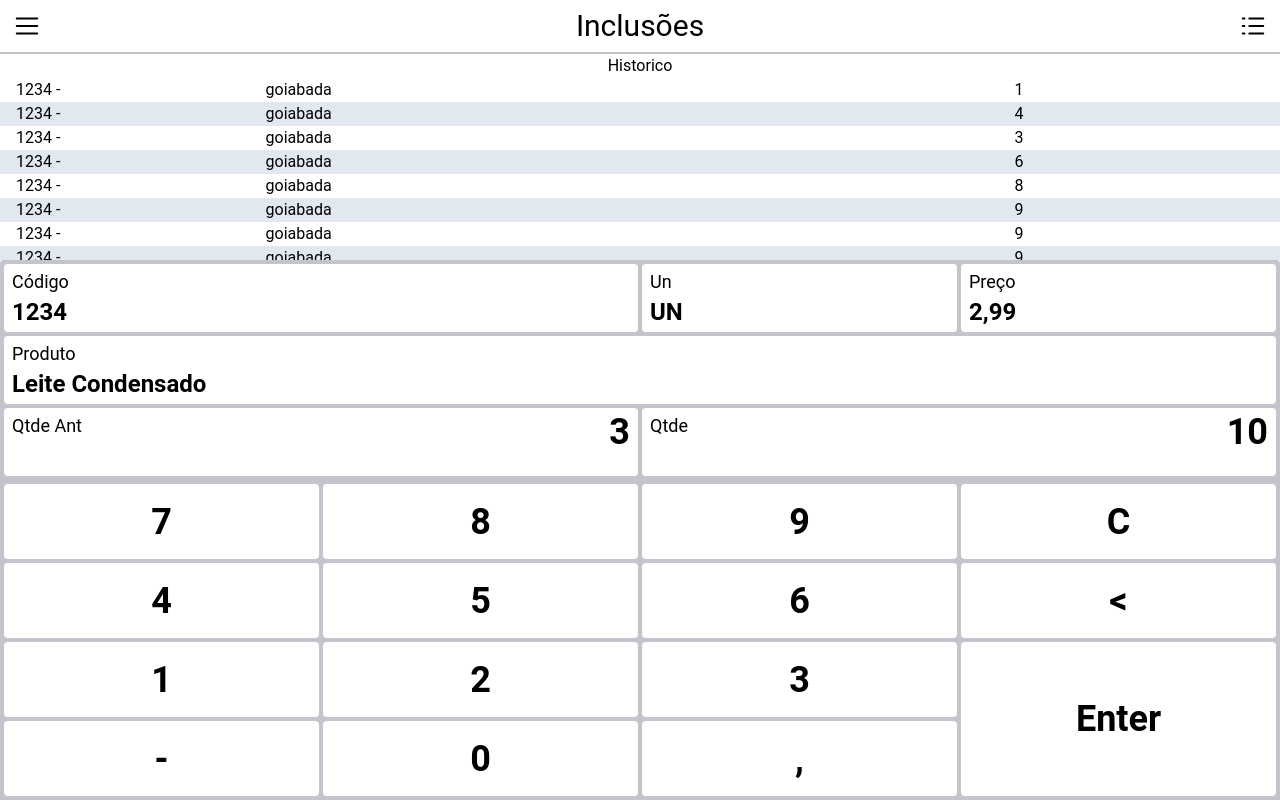
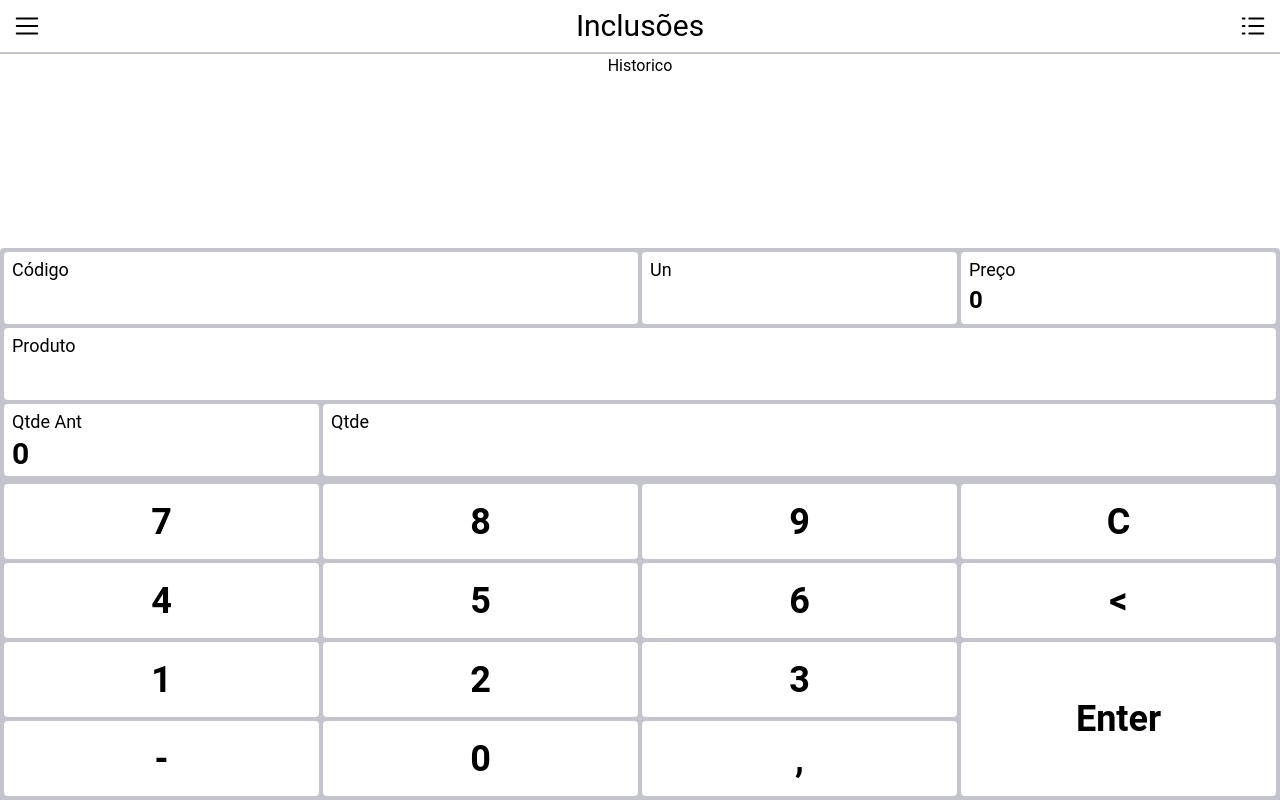
Before and after one commit to LucasGuilherm/contagem, a React (Vite) app: page / in a window 1280 px wide. Built offline with nearby package versions, Linux system fonts and the light colour scheme.

Commit message:
implementado Funcionamento

```diff
--- a/src/App.tsx
+++ b/src/App.tsx
@@ -1,35 +1,100 @@
 import { List, ListChecks, ListDashes } from "phosphor-react";
-import { useState } from "react";
+import { useEffect, useState } from "react";
 import { ItemHistor } from "./components/itemHistorico";
 import { Teclado } from "./components/teclado";
 import { Visor } from "./components/visor";
 
-const listaC = [
-  { codigo: 1234, produto: "goiabada", qtde: 1 },
-  { codigo: 1234, produto: "goiabada", qtde: 4 },
-  { codigo: 1234, produto: "goiabada", qtde: 3 },
-  { codigo: 1234, produto: "goiabada", qtde: 6 },
-  { codigo: 1234, produto: "goiabada", qtde: 8 },
-  { codigo: 1234, produto: "goiabada", qtde: 9 },
-  { codigo: 1234, produto: "goiabada", qtde: 9 },
-  { codigo: 1234, produto: "goiabada", qtde: 9 },
-  { codigo: 1234, produto: "goiabada", qtde: 9 },
-  { codigo: 1234, produto: "goiabada", qtde: 9 },
-  { codigo: 1234, produto: "goiabada", qtde: 9 },
-  { codigo: 1234, produto: "goiabada", qtde: 9 },
-  { codigo: 1234, produto: "goiabada", qtde: 9 },
-  { codigo: 1234, produto: "goiabada", qtde: 9 },
-  { codigo: 1234, produto: "goiabada", qtde: 9 },
-  { codigo: 1234, produto: "goiabada", qtde: 9 },
-  { codigo: 1234, produto: "goiabada", qtde: 9 },
-];
+import { listaProdutos } from "./components/produtos";
+import { v4 } from "uuid";
 
-function App() {
-  const [lista, setLista] = useState(listaC);
+export interface Produto {
+  codigo: number;
+  produto: String;
+  qtde: number;
+  unidade: String;
+  preco: number;
+}
+
+export function App() {
+  const [lista, setLista] = useState(listaProdutos);
+  const [listaContagem, setListaContagem] = useState<Produto[]>([]);
   const [status, setStatus] = useState(false);
+  const [comando, setComando] = useState("");
+  const [comandoQtde, setComandoQtde] = useState("");
+  const [item, setItem] = useState({
+    codigo: 0,
+    produto: "",
+    qtde: 0,
+    unidade: "",
+    preco: 0,
+  });
 
   const handleStatus = () => {
     status ? setStatus(false) : setStatus(true);
+  };
+
+  const handleComando = (key: string) => {
+    switch (key) {
+      case "Enter":
+        item.codigo > 0 ? insereItem() : searchItem(comando);
+        break;
+      case "C":
+        limpaVisor();
+        break;
+      case "<":
+        item.codigo > 0
+          ? setComandoQtde(comandoQtde.slice(0, -1))
+          : setComando(comando.slice(0, -1));
+        break;
+      case ",":
+        item.codigo > 0 ? setComandoQtde(comandoQtde + ".") : "";
+        break;
+      case "-":
+        item.codigo > 0 && comandoQtde === "" ? setComandoQtde(key) : "";
+        break;
+
+      default:
+        if (item.codigo > 0) {
+          setComandoQtde(comandoQtde + key);
+          break;
+        }
+        setComando(comando + key);
+    }
+  };
+
+  const searchItem = (codigoSearch: String) => {
+    const itemFiltrado = lista.filter((item) => {
+      return item.codigo.toString() === codigoSearch;
+    });
+
+    if (!itemFiltrado[0]) {
+      alert(`Produto ${codigoSearch} Não encontrado!`);
+      limpaVisor();
+    } else {
+      setItem(itemFiltrado[0]);
+    }
+  };
+
+  const insereItem = () => {
+    let itemTemp = item;
+
+    itemTemp.qtde = Number(comandoQtde);
+
+    setListaContagem((listaContagem) => [...listaContagem, itemTemp]);
+
+    limpaVisor();
+  };
+
+  const limpaVisor = () => {
+    setComando("");
+    setComandoQtde("");
+    setItem({
+      codigo: 0,
+      produto: "",
+      qtde: 0,
+      unidade: "",
+      preco: 0,
+    });
   };
 
   return (
@@ -43,9 +108,10 @@ function App() {
       </div>
       <p>Historico</p>
       <div className="flex-1 w-full items-center mt-0 overflow-scroll">
-        {lista.map((item) => {
+        {listaContagem.map((item) => {
           return (
             <ItemHistor
+              key={v4()}
               codigo={item.codigo}
               produto={item.produto}
               qtde={item.qtde}
@@ -54,8 +120,17 @@ function App() {
         })}
       </div>
       {/* {status ? "Ativado" : "Desativado"} */}
-      <Visor />
-      {status ? "" : <Teclado />}
+
+      {status ? (
+        ""
+      ) : (
+        <Visor
+          comandoDisplay={comando}
+          produto={item}
+          quantidade={comandoQtde}
+        />
+      )}
+      {status ? "" : <Teclado handleComando={handleComando} />}
     </div>
   );
 }
--- a/src/components/itemHistorico.tsx
+++ b/src/components/itemHistorico.tsx
@@ -1,6 +1,6 @@
 interface Props {
   codigo: number;
-  produto: string;
+  produto: String;
   qtde: number;
 }
 export function ItemHistor(props: Props) {
--- /dev/null
+++ b/src/components/produtos.tsx
@@ -0,0 +1,19 @@
+export const listaProdutos = [
+  { codigo: 1, unidade: "UN", preco: 2.99, produto: "goiabada", qtde: 1 },
+  { codigo: 2, unidade: "UN", preco: 2.99, produto: "goiabada", qtde: 4 },
+  { codigo: 3, unidade: "UN", preco: 2.99, produto: "goiabada", qtde: 3 },
+  { codigo: 4, unidade: "UN", preco: 2.99, produto: "goiabada", qtde: 6 },
+  { codigo: 5, unidade: "UN", preco: 2.99, produto: "goiabada", qtde: 8 },
+  { codigo: 6, unidade: "UN", preco: 2.99, produto: "goiabada", qtde: 9 },
+  { codigo: 7, unidade: "UN", preco: 2.99, produto: "goiabada", qtde: 9 },
+  { codigo: 8, unidade: "UN", preco: 2.99, produto: "goiabada", qtde: 9 },
+  { codigo: 9, unidade: "UN", preco: 2.99, produto: "goiabada", qtde: 9 },
+  { codigo: 10, unidade: "UN", preco: 2.99, produto: "goiabada", qtde: 9 },
+  { codigo: 100, unidade: "UN", preco: 2.99, produto: "goiabada", qtde: 9 },
+  { codigo: 110, unidade: "UN", preco: 2.99, produto: "goiabada", qtde: 9 },
+  { codigo: 123, unidade: "UN", preco: 2.99, produto: "goiabada", qtde: 9 },
+  { codigo: 1234, unidade: "UN", preco: 2.99, produto: "goiabada", qtde: 9 },
+  { codigo: 12345, unidade: "UN", preco: 2.99, produto: "goiabada", qtde: 9 },
+  { codigo: 123456, unidade: "UN", preco: 2.99, produto: "goiabada", qtde: 9 },
+  { codigo: 99999, unidade: "UN", preco: 2.99, produto: "goiabada", qtde: 9 },
+];
--- a/src/components/tecla.tsx
+++ b/src/components/tecla.tsx
@@ -1,13 +1,19 @@
 interface Props {
   numero: String;
-  largura: string;
-  altura: string;
+  largura: String;
+  altura: String;
+  action: Function;
 }
 
 export function Tecla(props: Props) {
+  const enterInput = () => {
+    props.action(props.numero);
+  };
+
   return (
     <div
       className={`overflow-hidden bg-white rounded flex justify-center content-center flex-col text-center ${props.largura} ${props.altura}`}
+      onClick={enterInput}
     >
       <button className="h-full w-full text-4xl font-bold">
         {props.numero}
--- a/src/components/visor.tsx
+++ b/src/components/visor.tsx
@@ -1,29 +1,46 @@
+import { Produto } from "../App";
 import { ItemVisor } from "./itemVisor";
 
-export function Visor() {
+export function Visor(props: {
+  comandoDisplay: String;
+  produto?: Produto;
+  quantidade: String;
+}) {
   return (
     <div className="bg-gray-200 overflow-hidden rounded-t w-full grid gap-1 p-1 grid-cols-4 grid-rows-3 grid-flow-row">
-      <ItemVisor largura={"col-span-2"} label="Código" valor="1234" />
-      <ItemVisor largura={"col-span-1"} label="Un" valor="UN" />
-      <ItemVisor largura={"col-span-1"} label="Preço" valor="2,99" />
+      <ItemVisor
+        largura={"col-span-2"}
+        label="Código"
+        valor={props.comandoDisplay}
+      />
+      <ItemVisor
+        largura={"col-span-1"}
+        label="Un"
+        valor={props.produto?.unidade.toString()}
+      />
+      <ItemVisor
+        largura={"col-span-1"}
+        label="Preço"
+        valor={props.produto?.preco.toString()}
+      />
       <ItemVisor
         largura={"col-span-4"}
         label="Produto"
-        valor="Leite Condensado"
+        valor={props.produto?.produto}
+      />
+      <ItemVisor
+        customStyle={"flex-col  justify-between"}
+        fontSize={"text-3xl"}
+        largura={"col-span-1"}
+        label="Qtde Ant"
+        valor={props.produto?.qtde.toString()}
       />
       <ItemVisor
         customStyle={"flex-row  justify-between"}
         fontSize={"text-4xl"}
-        largura={"col-span-2"}
-        label="Qtde Ant"
-        valor="3"
-      />
-      <ItemVisor
-        customStyle={"flex-row  justify-between"}
-        fontSize={"text-4xl"}
-        largura={"col-span-2"}
+        largura={"col-span-3"}
         label="Qtde"
-        valor="10"
+        valor={props.quantidade}
       />
     </div>
   );
```
Also changed, not shown: src/components/itemVisor.tsx (+5 -5 lines), src/components/teclado.tsx (+93 -16 lines).
